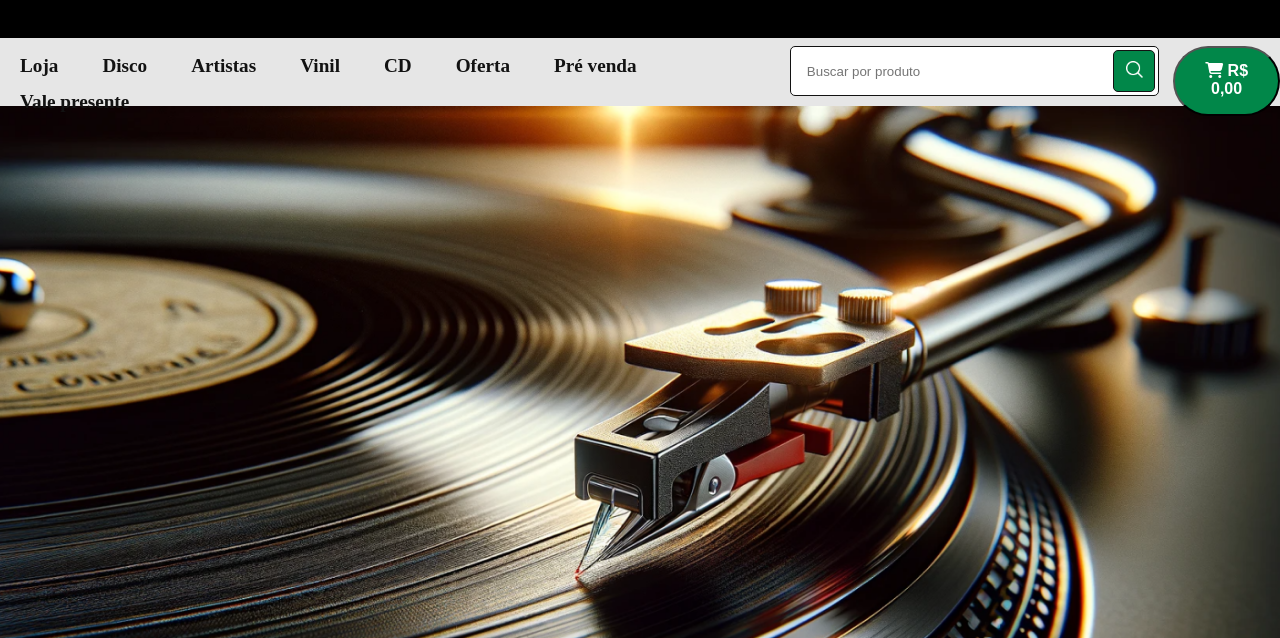
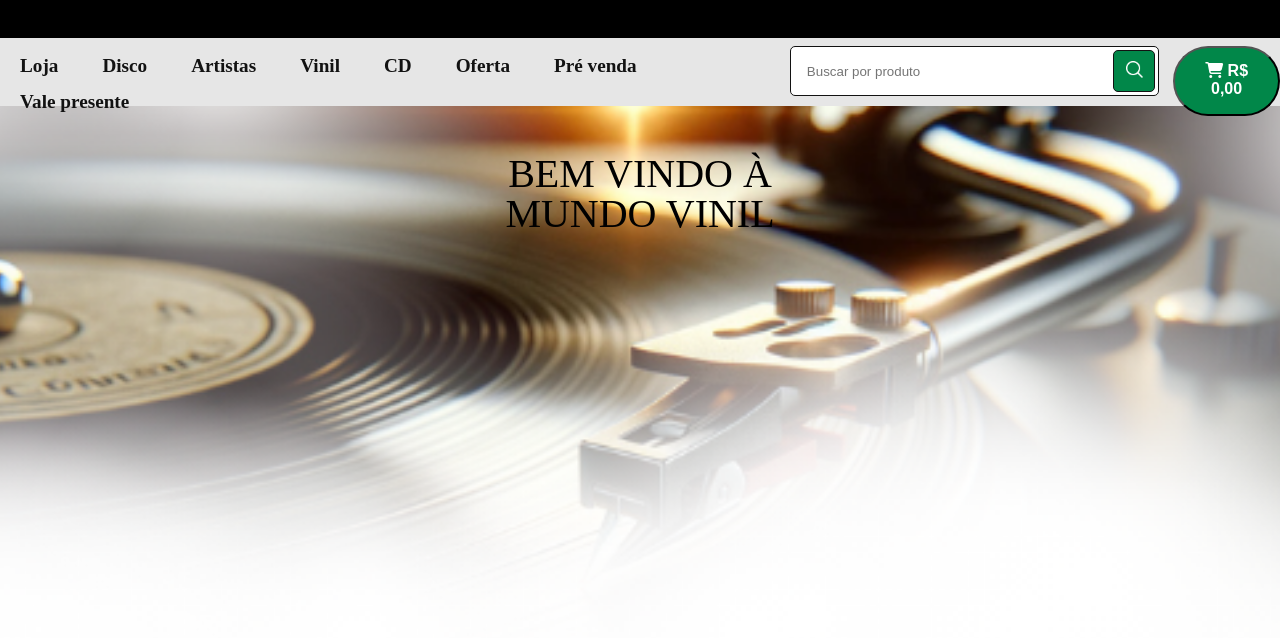
Before and after one commit to BrunoUnias/lojaVinil, a plain HTML site: page index.html in a window 1280 px wide. Shown: the part 162-800 px from the top of the page. Drawn offline with Linux system fonts and the light colour scheme.

Commit message:
criando titulo

```diff
--- a/index.html
+++ b/index.html
@@ -50,6 +50,10 @@
     </div>
     <div>
         <main>
+            <div class="mundo">
+                <span> BEM VINDO À </span>
+                <span>MUNDO VINIL</span>
+            </div>
                <div class="socialMedia">
                 <ul>
                   <li class="qd1" id="eventoNoFinal"><a href=""  class="menu-hidden1" id="facebook">Facebook  <i class="fa-brands fa-facebook-f"></i></a> <i class="fa-brands fa-facebook-f"></i></li>
--- a/src/estilo/principal.css
+++ b/src/estilo/principal.css
@@ -1,5 +1,5 @@
 main {
-    background-image: url(Disco-de-Vinil-e-agulha.webp);
+    background-image: url(Disco1.png);
     background-repeat: no-repeat;
     height: 100vh;
     background-position: center;
@@ -148,3 +148,16 @@ a i {
     cursor: pointer;
 
 }
+
+.mundo {
+    display: flex;
+    align-items: center;
+    flex-direction: column;
+    justify-content: space-around;
+    padding-top: 48px;
+
+}
+
+.mundo span {
+    font-size: 40px;
+}
```
Also changed, not shown: src/estilo/Design sem nome (1).png (added), src/estilo/Disco1.png (added).
